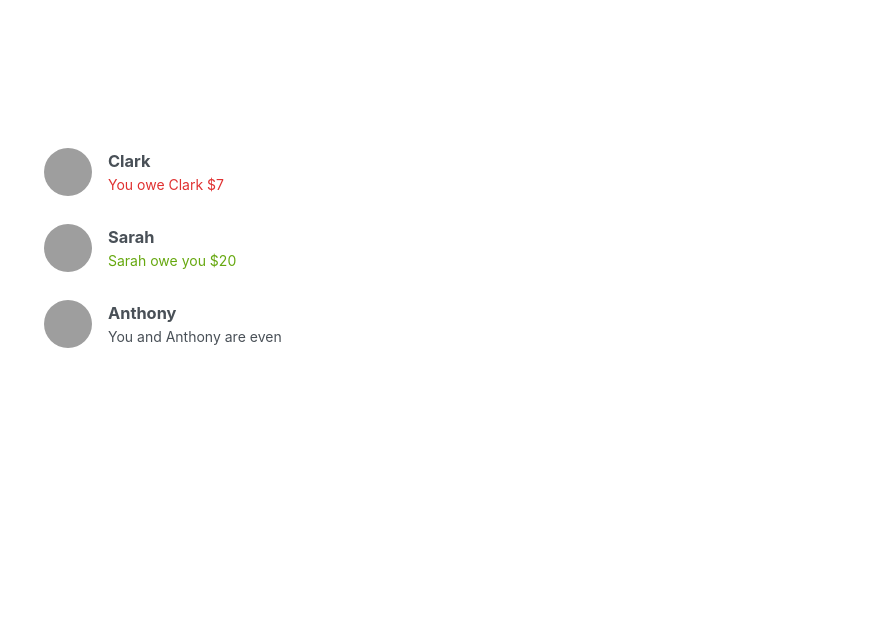
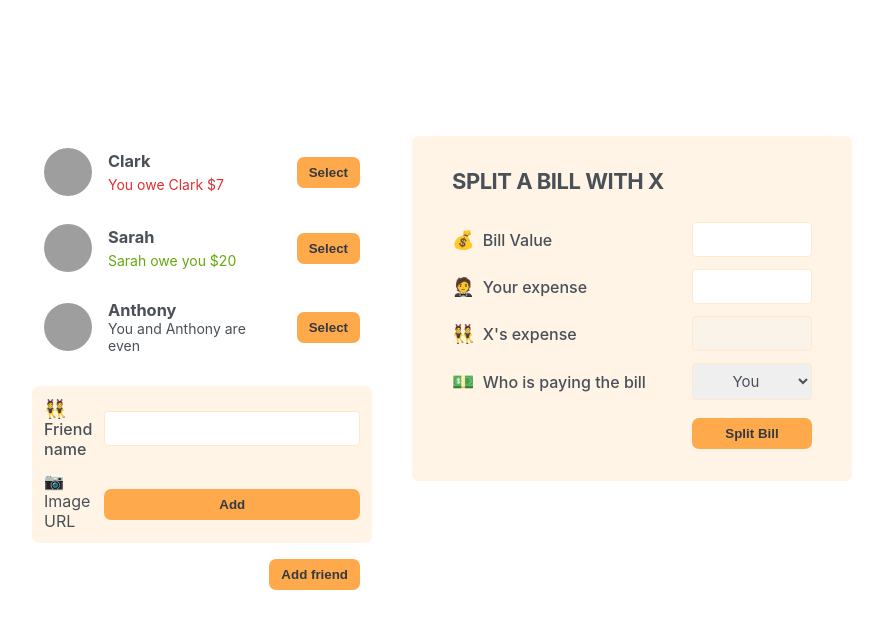
Before and after one commit to Kunal-gupta-Devo/Eat-N-Split, a React (Create React App) app: page / in a window 1280 px wide. Shown: the top 628 px of the page, without its empty margins (198-1081 px from the left). Built offline with nearby package versions, Linux system fonts and the light colour scheme; grey boxes are pictures that could not be loaded.

Commit message:
add static forms

```diff
--- a/src/App.js
+++ b/src/App.js
@@ -24,7 +24,10 @@
     <div className="app">
       <div className="sidebar">
         <FriendsList />
+        <FormAddFriend />
+        <Button>Add friend</Button>
       </div>
+      <FormSplitBill />
     </div>
   );
 }
@@ -58,6 +61,54 @@
       {friend.balance === 0 && (
         <p className="">You and {friend.name} are even</p>
       )}
+
+      <Button>Select</Button>
     </li>
   );
 }
+
+//Bulding Forms
+
+// Add Friends Form
+
+function Button({ children }) {
+  return <button className="button">{children}</button>;
+}
+
+function FormAddFriend() {
+  return (
+    <form className="form-add-friend">
+      <label>👯 Friend name</label>
+      <input type="text" />
+
+      <lebel>📷Image URL</lebel>
+      <Button>Add</Button>
+    </form>
+  );
+}
+
+//
+
+function FormSplitBill() {
+  return (
+    <form className="form-split-bill">
+      <h2>Split a bill with X</h2>
+
+      <label>💰 Bill Value</label>
+      <input type="text" />
+
+      <label>🤵 Your expense</label>
+      <input type="text" />
+
+      <label>👯 X's expense</label>
+      <input type="text" disabled />
+      <label>💵 Who is paying the bill</label>
+      <select>
+        <option value="user">You</option>
+        <option value="friend">X</option>
+      </select>
+
+      <Button>Split Bill</Button>
+    </form>
+  );
+}
```
